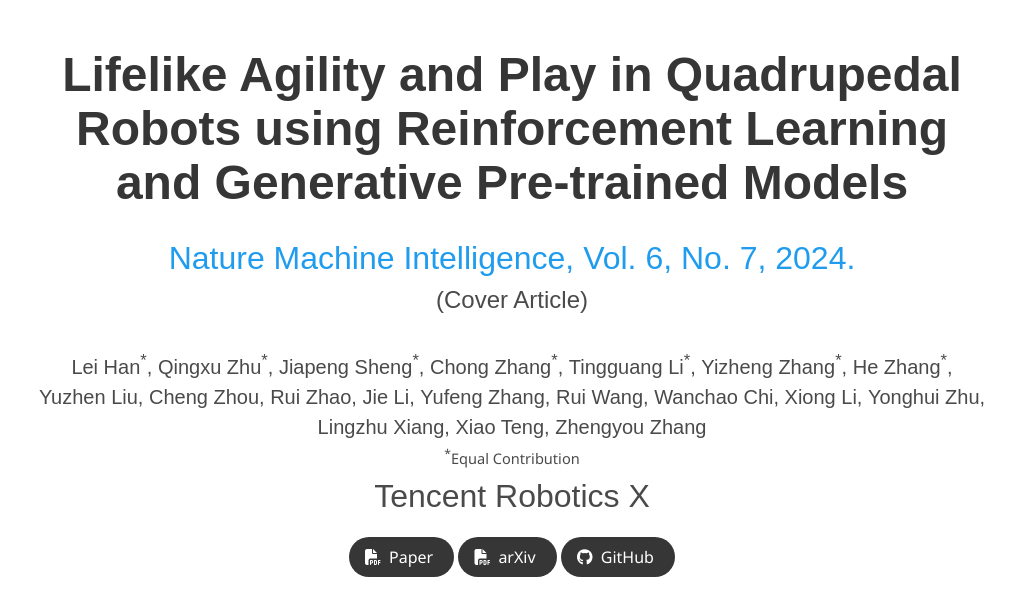
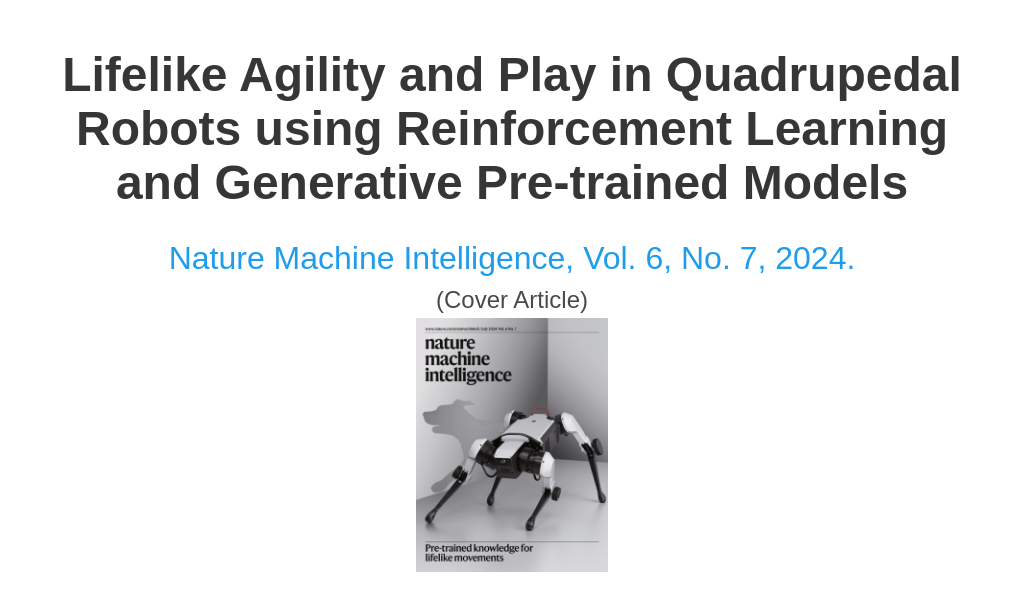
Before and after one commit to Tencent-RoboticsX/lifelike-agility-and-play, a plain HTML site: page index.html in a window 1280 px wide. Shown: the top 605 px of the page, without its empty margins (128-1151 px from the left). Drawn offline with nearby package versions, Linux system fonts and the light colour scheme; some icons are missing; a web font is replaced by a local one.

Commit message:
add cover img with permission

```diff
--- a/index.html
+++ b/index.html
@@ -55,7 +55,7 @@
             <h1 class="title is-1 publication-title">Lifelike Agility and Play in Quadrupedal Robots using Reinforcement Learning and Generative Pre-trained Models</h1>
               <span class="is-size-3 publication-authors"><a href="https://www.nature.com/natmachintell/volumes/6">Nature Machine Intelligence, Vol. 6, No. 7, 2024.</a><br></span>
               <span class="is-size-4 publication-authors">(Cover Article)<br></span>
-              <!-- <img src="static/images/lifelike.png" style="max-width:1000px;width:20%" frameborder="0" allowfullscreen></img> -->
+              <img src="static/images/lifelike.png" style="max-width:1000px;width:20%" frameborder="0" allowfullscreen></img>
 
             <div class="is-size-5 publication-authors">
               <br>
```
